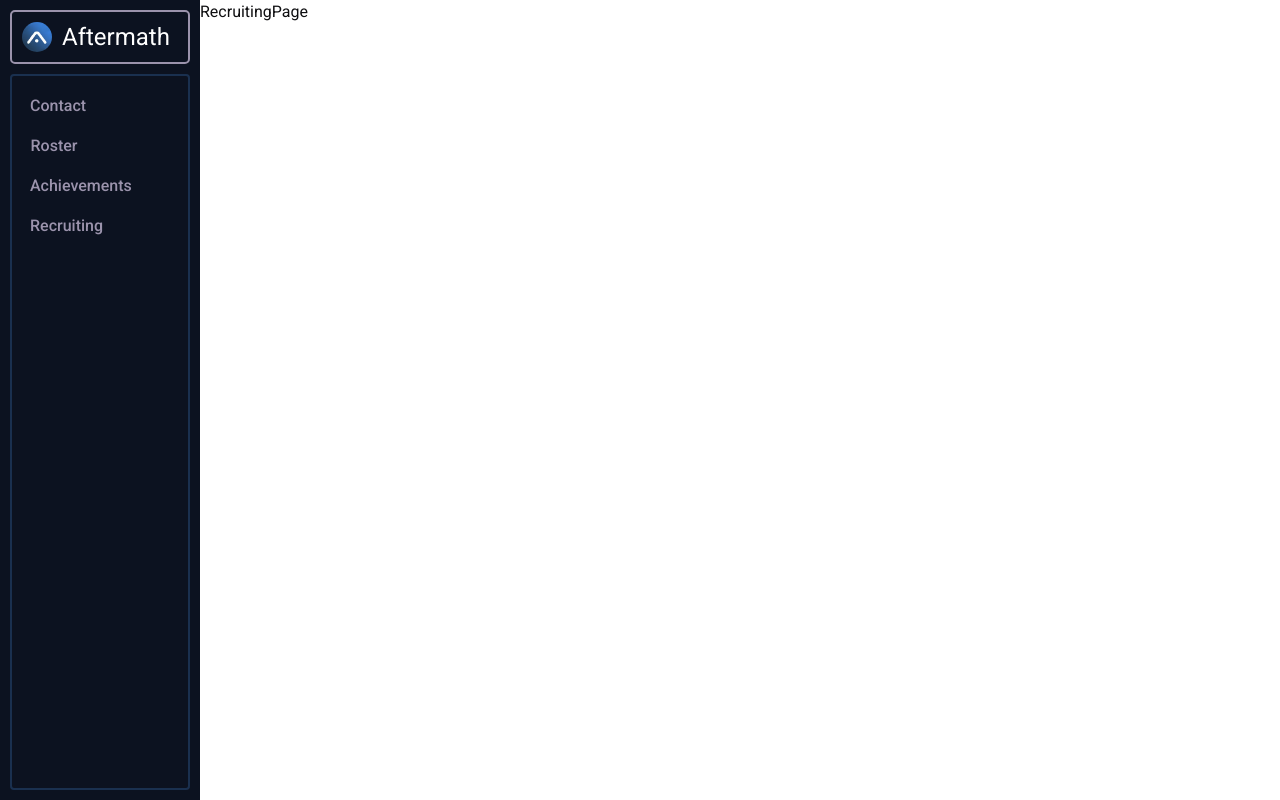
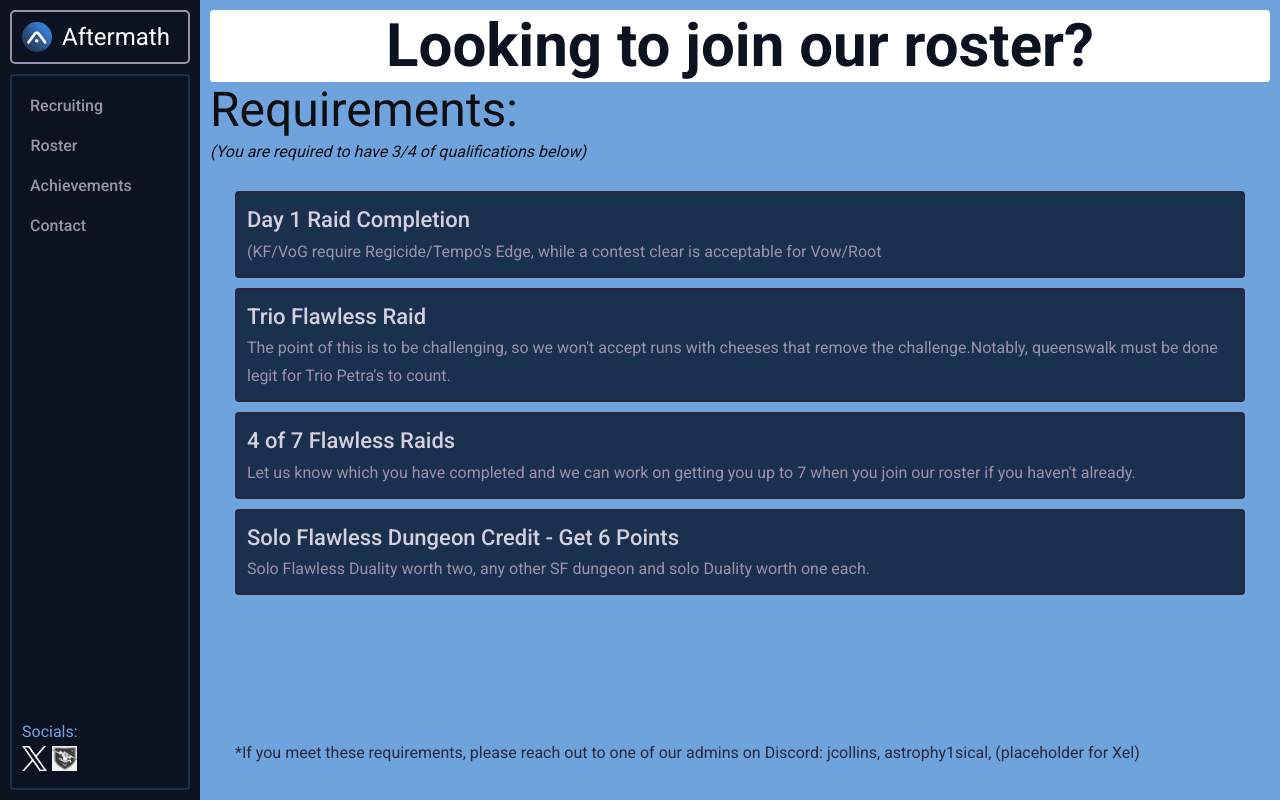
Before and after one commit to AustinWhitbeck/Aftermath-Clan-Website, a Next.js app: page /recruiting in a window 1280 px wide. Built offline with nearby package versions, Linux system fonts and the light colour scheme.

Commit message:
Rough Recruiting page done

```diff
--- a/src/app/home/layout.tsx
+++ b/src/app/home/layout.tsx
@@ -11,7 +11,7 @@ export const metadata: Metadata = {
 
 const HomeLayout = ({ children }: {children: React.ReactNode}) => {
   return (
-    <Stack>
+    <Stack sx={{ height: '100%'}}>
         <Stack sx={{  backgroundColor: 'primary.main', padding: '10px'}}>
             <Box sx={{ display: 'flex', alignItems: 'center', justifyContent: 'center', gap: '20px' }}>
                 <Image src={AftermathLogo} alt="Aftermath Logo" height={80} width={80} style={{ borderRadius: '100px'}} />
@@ -19,7 +19,7 @@ const HomeLayout = ({ children }: {children: React.ReactNode}) => {
             </Box>
             <Typography variant="h4" sx={{ color: 'secondary.main', textAlign: 'center'}}>{`"It's what we do."`}</Typography>
         </Stack>
-        <Stack sx={{ width: '100%', height: '100%', alignItems: 'center', padding: '20px', backgroundColor: 'primary.light' }}>{children}</Stack>
+        <Stack sx={{ width: '100%', height: '100%', alignItems: 'center', padding: '20px', backgroundColor: 'primary.light', overflow: 'auto' }}>{children}</Stack>
     </Stack>
   )
 }
--- a/src/app/home/page.tsx
+++ b/src/app/home/page.tsx
@@ -3,7 +3,7 @@ import Image from "next/image"
 import HeroBanner from '../../images/AftermathRaidHeroImage.png';
 
 
-const INTRODUCTION_MESSAGE = `Aftermath is a high skill, tight-knit clan, looking for like-minded players.` +
+const INTRODUCTION_MESSAGE = `Aftermath is a high skill, tight-knit clan, looking for like-minded players. ` +
 `All of our members are 18+, and we like to keep an active community on Discord.`
 
 const HomePage = () => {
@@ -11,7 +11,7 @@ const HomePage = () => {
     <>
         <Image src={HeroBanner} alt="Hero Banner of Aftermath Members in Game" height={200} style={{ borderRadius: '10px'}} />
         <Box sx={{ padding: '20px'}}>
-            <Typography variant="h5" color="secondary.dark">{INTRODUCTION_MESSAGE}</Typography>
+            <Typography variant="subtitle2" color="secondary.dark">{INTRODUCTION_MESSAGE}</Typography>
         </Box>
     </>
   )
--- a/src/app/layout.tsx
+++ b/src/app/layout.tsx
@@ -13,11 +13,13 @@ export default function RootLayout({
 }) {
   return (
     <html lang="en">
-      <body >
+      <body style={{ height: '100%'}}>
         <ThemeRegistry>
-          <Box sx={{ display: 'flex'}}>
+          <Box sx={{ display: 'flex', height: '100vh'}}>
             <NavigationMenu />
-            {children}
+            <Box sx={{ flexGrow: 1, height: '100%' }}>
+              {children}
+            </Box>
           </Box>
         </ThemeRegistry>
         </body>
--- /dev/null
+++ b/src/app/recruiting/layout.tsx
@@ -0,0 +1,18 @@
+import { Box, Stack, Typography } from "@mui/material"
+
+const RecruitingLayout = ({ children }: { children: React.ReactNode}) => {
+  return (
+        <Stack sx={{ backgroundColor: 'primary.light', padding: '10px', height: '100%' }}>
+            <Box sx={{ backgroundColor: 'text.secondary', borderRadius: '4px'}}>
+                <Typography variant="h2" sx={{ color: 'primary.dark', fontWeight: 700, textAlign: 'center'}}>Looking to join our roster?</Typography>
+            </Box>
+            <Typography variant="h3">Requirements:</Typography>
+            <Typography variant="subtitle1"><i>{`(You are required to have 3/4 of qualifications below)`}</i></Typography>
+            <Stack sx={{ padding: '20px', overflow: 'auto', height: '100%'}}>
+                {children}
+            </Stack>
+        </Stack>
+  )
+}
+
+export default RecruitingLayout
--- a/src/app/recruiting/page.tsx
+++ b/src/app/recruiting/page.tsx
@@ -1,4 +1,35 @@
+import {  Box, Stack, Typography } from "@mui/material"
 import { Metadata } from "next"
+
+type Requirement = {
+  headerText: string;
+  contentText: string;
+  id: number
+}
+
+const requirements: Requirement[] = [
+  {
+    headerText: `Day 1 Raid Completion`,
+    contentText: `(KF/VoG require Regicide/Tempo's Edge, while a contest clear is acceptable for Vow/Root`,
+    id: 1,
+  },
+  {
+    headerText: `Trio Flawless Raid`,
+    contentText: `The point of this is to be challenging, so we won't accept runs with cheeses that remove the challenge.` +
+    `Notably, queenswalk must be done legit for Trio Petra's to count.`,
+    id: 2,
+  },
+  {
+    headerText: `4 of 7 Flawless Raids`,
+    contentText: `Let us know which you have completed and we can work on getting you up to 7 when you join our roster if you haven't already.`,
+    id: 3,
+  },
+  {
+    headerText: `Solo Flawless Dungeon Credit - Get 6 Points`,
+    contentText: `Solo Flawless Duality worth two, any other SF dungeon and solo Duality worth one each.`,
+    id: 4,
+  },
+]
 
 export const metadata: Metadata = {
   title: 'Recruiting - Aftermath',
@@ -7,7 +38,20 @@ export const metadata: Metadata = {
 
 const RecruitingPage = () => {
   return (
-    <div>RecruitingPage</div>
+        <Stack sx={{ padding: '5px', gap: '10px', overflowY: 'auto', height: '100%'}}>
+          {requirements.map((requirement) => {
+            const { headerText, contentText, id } = requirement;
+            return (
+              <Stack key={id} sx={{ padding: '10px', border: '2px solid', borderRadius: '4px', borderColor: 'secondary.dark', backgroundColor: 'primary.main'}}>
+                <Typography variant="subtitle2" sx={{ fontSize: '22px', color: 'secondary.light'}}>{headerText}</Typography>
+                <Typography variant="subtitle1" sx={{ color: 'secondary.main'}}>{contentText}</Typography>
+              </Stack>
+            )
+          })}
+          <Stack sx={{ height: '100%', justifyContent: 'flex-end'}}>
+            <Typography variant="body1" sx={{ color: 'secondary.dark'}}>{`*If you meet these requirements, please reach out to one of our admins on Discord: jcollins, astrophy1sical, (placeholder for Xel)  `} </Typography>
+          </Stack>
+        </Stack>
   )
 }
 
--- a/src/components/NavigationMenu/index.tsx
+++ b/src/components/NavigationMenu/index.tsx
@@ -1,6 +1,8 @@
 import { Box, Stack, Typography } from "@mui/material"
 import Image from "next/image"
 import  AftermathLogo  from '../../images/Aftermath_Icon.png';
+import TwitterLogo from '../../images/social-media-logos/twitter_logo.png';
+import BungieLogo from '../../images/social-media-logos/bungie_logo.png';
 import Link from "next/link";
 import NavLink, { NavLinkInfo } from "../NavLink";
 
@@ -8,8 +10,8 @@ import NavLink, { NavLinkInfo } from "../NavLink";
 
 const linksArray: NavLinkInfo[] = [
   {
-    link: '/contact',
-    text: 'Contact',
+    link: '/recruiting',
+    text: 'Recruiting',
     id: 1,
   },
   {
@@ -23,8 +25,8 @@ const linksArray: NavLinkInfo[] = [
     id: 3,
   },
   {
-    link: '/recruiting',
-    text: 'Recruiting',
+    link: '/contact',
+    text: 'Contact',
     id: 4,
   },
 ];
@@ -40,8 +42,19 @@ const NavigationMenu = () => {
           </Box>
         </Link>
       </Box>
-      <Stack id="navigation-links-container" sx={{ height: '100%', padding: '10px', border: '2px solid', borderColor: 'primary.main', borderRadius: '4px'}}>
+      <Stack id="navigation-links-container" sx={{ height: '100%', padding: '10px', border: '2px solid', borderColor: 'primary.main', borderRadius: '4px', overflow: 'auto'}}>
         {linksArray.map((link) => <NavLink key={link.id} {...link}/> )}
+        <Stack sx={{ justifyContent: 'flex-end', height: '100%'}}>
+        <Typography variant="subtitle1" sx={{ color: 'primary.light'}}>Socials:</Typography>
+        <Box sx={{ display: 'flex', gap: '5px'}}>
+          <Link href="https://twitter.com/aftermath_clan" target="_blank" passHref>
+            <Image src={TwitterLogo} alt="twitter logo" height={25} width={25} />
+          </Link>
+          <Link href="https://www.bungie.net/7/en/Clan/Profile/3965174" target="_blank" passHref>
+            <Image src={BungieLogo} alt="twitter logo" height={25} width={25} />
+          </Link>
+        </Box>
+      </Stack>
       </Stack>
     </Stack>
   )
```
Also changed, not shown: src/app/recruiting/loading.tsx (added, +8 -0 lines), src/images/social-media-logos/bungie_logo.png (added), src/images/social-media-logos/twitter_logo.png (added).
